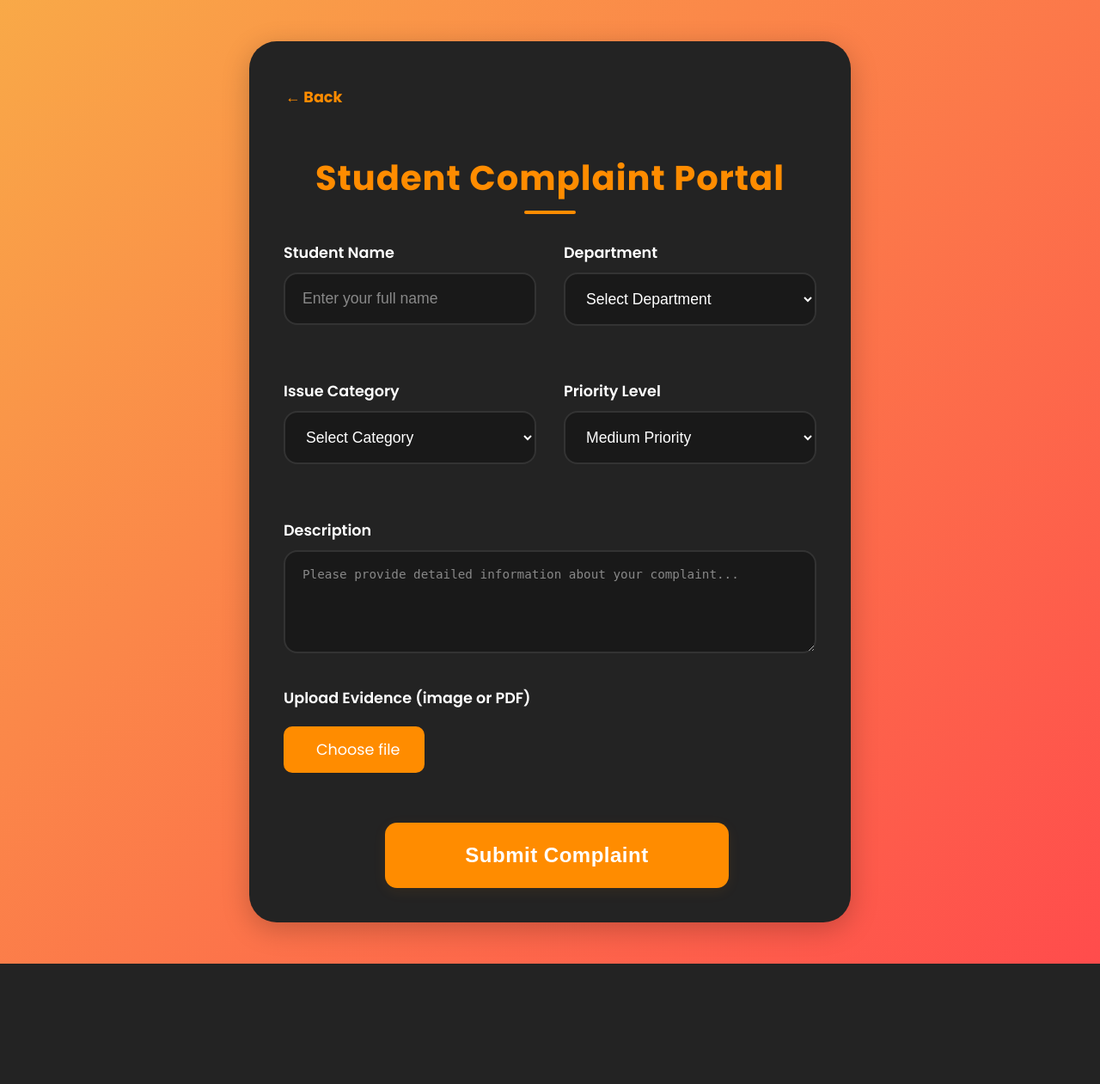
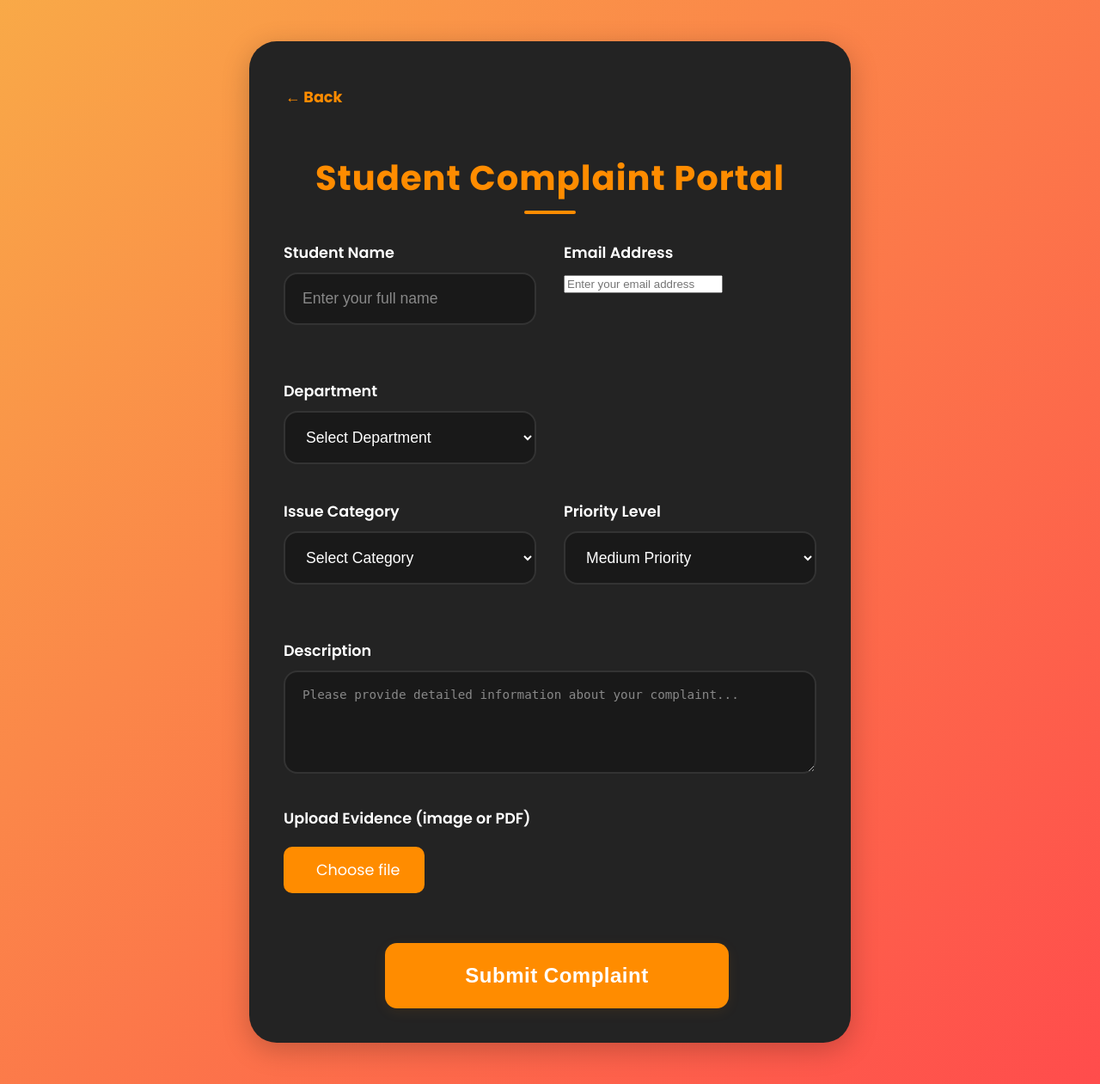
Before and after one commit to Rahul-xrf/compliant-tracker, a Flask app: page /complaint in a window 1280 px wide. Shown: the whole page at 86% size. Before the commit the page ends 1121 px from the top, so only its background shows below. Run offline with Flask 3, Linux system fonts and the light colour scheme.

Commit message:
Added email notification feature

```diff
--- a/app.py
+++ b/app.py
@@ -4,6 +4,9 @@ from werkzeug.utils import secure_filename
 from datetime import datetime
 from flask_login import LoginManager, UserMixin, login_user, login_required, logout_user, current_user
 import mysql.connector
+import smtplib
+from email.mime.text import MIMEText
+from email.mime.multipart import MIMEMultipart
 
 app = Flask(__name__)
 app.secret_key = 'your-secret-key-here'  # Required for flash messages
@@ -102,6 +105,25 @@ def admin():
                          current_filter=status_filter,
                          current_sort=sort_by)
 
+def send_resolution_email(to_email, student_name):
+    sender_email = 'your_email@gmail.com'  # Replace with your email
+    sender_password = 'your_app_password'  # Use an app password or env var
+    subject = 'Your Complaint Has Been Resolved'
+    body = f"Dear {student_name},\n\nYour complaint has been resolved by the admin.\n\nBest regards,\nAdmin Team"
+    msg = MIMEMultipart()
+    msg['From'] = sender_email
+    msg['To'] = to_email
+    msg['Subject'] = subject
+    msg.attach(MIMEText(body, 'plain'))
+    try:
+        server = smtplib.SMTP('smtp.gmail.com', 587)
+        server.starttls()
+        server.login(sender_email, sender_password)
+        server.sendmail(sender_email, to_email, msg.as_string())
+        server.quit()
+    except Exception as e:
+        print('Failed to send email:', e)
+
 @app.route('/update/<int:id>', methods=['POST'])
 def update(id):
     try:
@@ -113,6 +135,14 @@ def update(id):
         """
         values = (status, notes, id)
         cursor.execute(sql, values)
+        # Fetch email and name if resolved
+        if status == 'Resolved':
+            cursor2 = conn.cursor(dictionary=True)
+            cursor2.execute("SELECT email, name FROM complaints WHERE id=%s", (id,))
+            result = cursor2.fetchone()
+            cursor2.close()
+            if result and result['email']:
+                send_resolution_email(result['email'], result['name'])
         conn.commit()
         cursor.close()
         flash('Complaint updated successfully!', 'success')
@@ -145,6 +175,7 @@ def complaint():
 def submit():
     try:
         name = request.form['name']
+        email = request.form['email']
         department = request.form['department']
         category = request.form['category']
         description = request.form['description']
@@ -176,10 +207,10 @@ def submit():
                 category = f"Other: {other_category}"
         cursor = conn.cursor()
         sql = """
-            INSERT INTO complaints (name, department, category, description, priority, status, file_url)
-            VALUES (%s, %s, %s, %s, %s, %s, %s)
+            INSERT INTO complaints (name, email, department, category, description, priority, status, file_url)
+            VALUES (%s, %s, %s, %s, %s, %s, %s, %s)
         """
-        values = (name, department, category, description, priority, 'Pending', file_url)
+        values = (name, email, department, category, description, priority, 'Pending', file_url)
         cursor.execute(sql, values)
         conn.commit()
         cursor.close()
@@ -194,4 +225,4 @@ def back_from_complaint():
     return redirect(url_for('home'))
 
 if __name__ == '__main__':
-    app.run(debug=True)
+    app.run(host='0.0.0.0', port=5000, debug=True)
--- a/db/createtable.sql
+++ b/db/createtable.sql
@@ -16,6 +16,7 @@ CREATE TABLE complaints (
 );
 
 ALTER TABLE complaints ADD COLUMN file_url VARCHAR(255);
+ALTER TABLE complaints ADD COLUMN email VARCHAR(255);
 
 SHOW DATABASES;
 SHOW TABLES;
--- a/templates/index.html
+++ b/templates/index.html
@@ -31,6 +31,10 @@
                     <div class="form-group">
                         <label for="name">Student Name</label>
                         <input type="text" id="name" name="name" placeholder="Enter your full name" required>
+                    </div>
+                    <div class="form-group">
+                        <label for="email">Email Address</label>
+                        <input type="email" id="email" name="email" placeholder="Enter your email address" required>
                     </div>
                     <div class="form-group">
                         <label for="department">Department</label>
```
